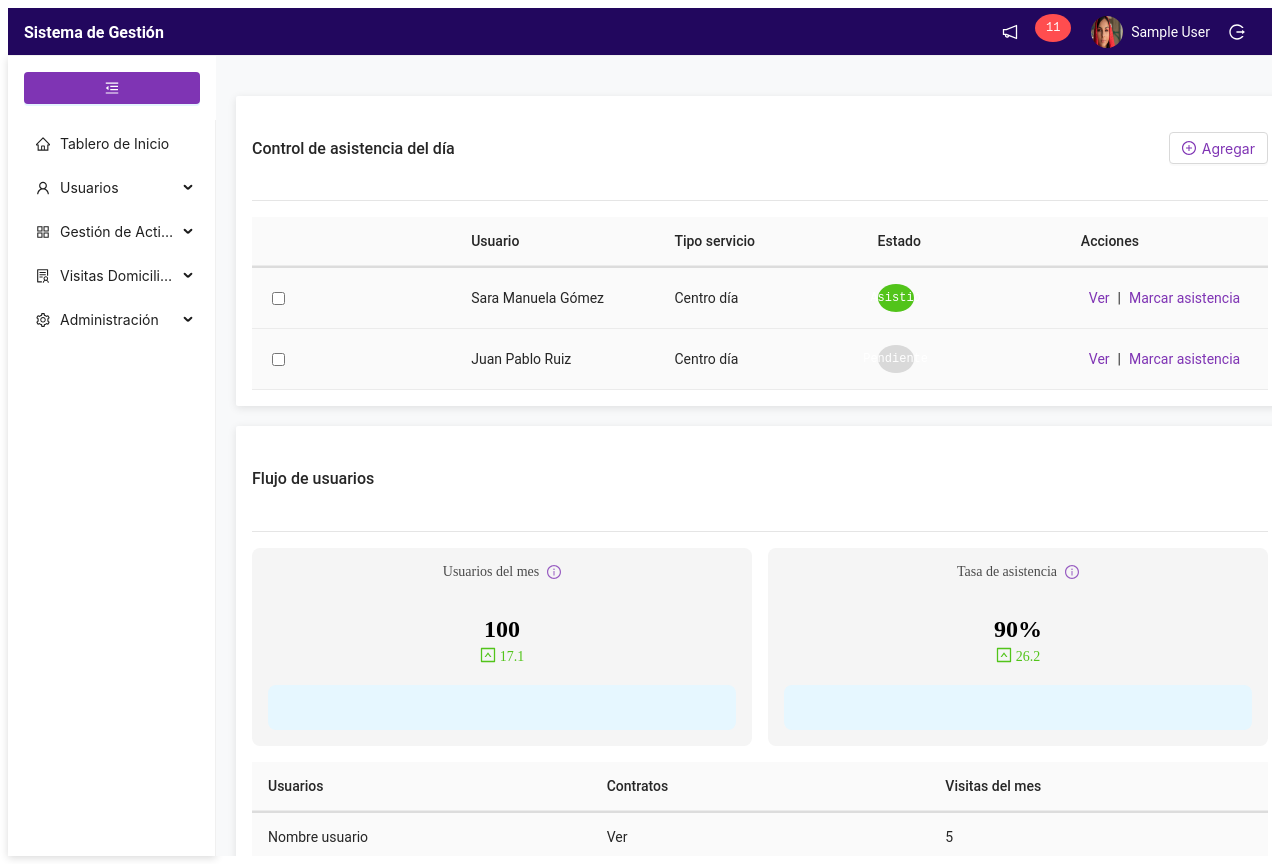
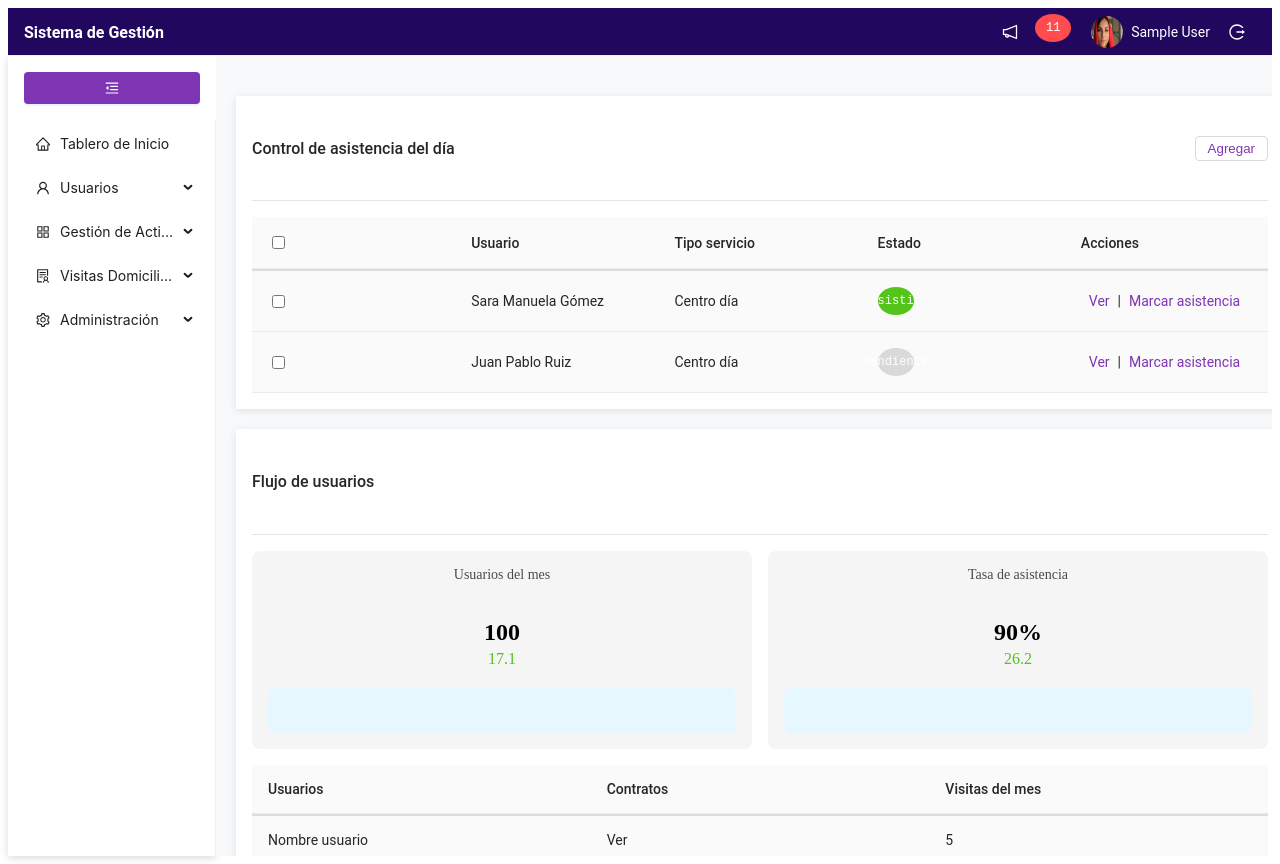
Before and after one commit to Davidvera27/CareLink, a React (Create React App) app in the folder frontend/: page /home in a window 1280 px wide. Built offline with nearby package versions, Linux system fonts and the light colour scheme; sample sign-in values are in the browser's storage.

Commit message:
Update Home.js

```diff
--- a/frontend/src/components/Home.js
+++ b/frontend/src/components/Home.js
@@ -1,24 +1,7 @@
-import React, { useState } from "react";
-import { Menu, Button } from "antd";
-import {
-  HomeOutlined,
-  UserOutlined,
-  FileAddOutlined,
-  ProfileOutlined,
-  AppstoreOutlined,
-  SettingOutlined,
-  SolutionOutlined,
-  TeamOutlined,
-  MenuFoldOutlined,
-  MenuUnfoldOutlined,
-  PlusCircleOutlined,
-  InfoCircleOutlined,
-  UpSquareOutlined,
-} from "@ant-design/icons";
-import GlobalHeader from "./GlobalHeader"; // Encabezado global
+import React from "react";
+import GlobalHeader from "./GlobalHeader";
+import NavMenu from "./navMenu"; // Import the modularized navigation menu
 import "../styles/Home.css";
-
-const { SubMenu } = Menu;
 
 const HorizontalStatsBlock = () => {
   return (
@@ -26,30 +9,22 @@ const HorizontalStatsBlock = () => {
       <div className="stat-item">
         <div className="stat-header">
           <span>Usuarios del mes</span>
-          <InfoCircleOutlined className="info-icon" />
         </div>
         <div className="stat-body">
           <h3 className="stat-value">100</h3>
-          <UpSquareOutlined className="stat-trend" />
-          <span className="stat-trend-value">17.1</span>
+          <span className="stat-trend">17.1</span>
         </div>
-        <div className="stat-chart">
-          {/* Placeholder para gráficos */}
-        </div>
+        <div className="stat-chart">{/* Placeholder for charts */}</div>
       </div>
       <div className="stat-item">
         <div className="stat-header">
           <span>Tasa de asistencia</span>
-          <InfoCircleOutlined className="info-icon" />
         </div>
         <div className="stat-body">
           <h3 className="stat-value">90%</h3>
-          <UpSquareOutlined className="stat-trend" />
-          <span className="stat-trend-value">26.2</span>
+          <span className="stat-trend">26.2</span>
         </div>
-        <div className="stat-chart">
-          {/* Placeholder para gráficos */}
-        </div>
+        <div className="stat-chart">{/* Placeholder for charts */}</div>
       </div>
     </div>
   );
@@ -88,80 +63,23 @@ const ScheduledActivities = () => {
 };
 
 const Home = () => {
-  const [collapsed, setCollapsed] = useState(false);
-
-  const toggleCollapsed = () => {
-    setCollapsed(!collapsed);
-  };
-
   return (
     <div className="home-page">
       <GlobalHeader />
       <div className="home-container">
-        <div className={`menu-container ${collapsed ? "collapsed" : ""}`}>
-          <Button
-            type="primary"
-            onClick={toggleCollapsed}
-            className="collapse-btn"
-          >
-            {collapsed ? <MenuUnfoldOutlined /> : <MenuFoldOutlined />}
-          </Button>
-          <Menu mode="inline" inlineCollapsed={collapsed} className="menu">
-            <Menu.Item key="1" icon={<HomeOutlined />}>
-              Tablero de Inicio
-            </Menu.Item>
-            <SubMenu key="sub1" icon={<UserOutlined />} title="Usuarios">
-              <Menu.Item key="2" icon={<FileAddOutlined />}>
-                Nuevo Usuario
-              </Menu.Item>
-              <Menu.Item key="3" icon={<ProfileOutlined />}>
-                Nuevo Reporte Clínico
-              </Menu.Item>
-              <Menu.Item key="4" icon={<TeamOutlined />}>
-                Lista de Usuarios
-              </Menu.Item>
-            </SubMenu>
-            <SubMenu
-              key="sub2"
-              icon={<AppstoreOutlined />}
-              title="Gestión de Actividades"
-            >
-              <Menu.Item key="5">Opción 1</Menu.Item>
-              <Menu.Item key="6">Opción 2</Menu.Item>
-              <Menu.Item key="7">Opción 3</Menu.Item>
-            </SubMenu>
-            <SubMenu
-              key="sub3"
-              icon={<SolutionOutlined />}
-              title="Visitas Domiciliarias"
-            >
-              <Menu.Item key="8">Opción 1</Menu.Item>
-              <Menu.Item key="9">Opción 2</Menu.Item>
-              <Menu.Item key="10">Opción 3</Menu.Item>
-            </SubMenu>
-            <SubMenu
-              key="sub4"
-              icon={<SettingOutlined />}
-              title="Administración"
-            >
-              <Menu.Item key="11">Opción 1</Menu.Item>
-              <Menu.Item key="12">Opción 2</Menu.Item>
-              <Menu.Item key="13">Opción 3</Menu.Item>
-            </SubMenu>
-          </Menu>
-        </div>
+        <NavMenu />
         <div className="content">
           <div className="card-legacy">
             <div className="card-header">
               <h5 className="card-title">Control de asistencia del día</h5>
-              <Button icon={<PlusCircleOutlined />} className="add-button">
-                Agregar
-              </Button>
+              <button className="add-button">Agregar</button>
             </div>
             <div className="card-body">
               <div className="table">
                 <div className="table-row header">
-                  <div className="table-cell checkbox-header"></div>
+                  <div className="table-cell checkbox-header">
+                    <input type="checkbox" />
+                  </div>
                   <div className="table-cell">Usuario</div>
                   <div className="table-cell">Tipo servicio</div>
                   <div className="table-cell">Estado</div>
@@ -169,7 +87,7 @@ const Home = () => {
                 </div>
                 <div className="table-row">
                   <div className="table-cell">
-                    <input type="checkbox" className="checkbox-input" />
+                    <input type="checkbox" />
                   </div>
                   <div className="table-cell">Sara Manuela Gómez</div>
                   <div className="table-cell">Centro día</div>
@@ -184,7 +102,7 @@ const Home = () => {
                 </div>
                 <div className="table-row">
                   <div className="table-cell">
-                    <input type="checkbox" className="checkbox-input" />
+                    <input type="checkbox" />
                   </div>
                   <div className="table-cell">Juan Pablo Ruiz</div>
                   <div className="table-cell">Centro día</div>
```
